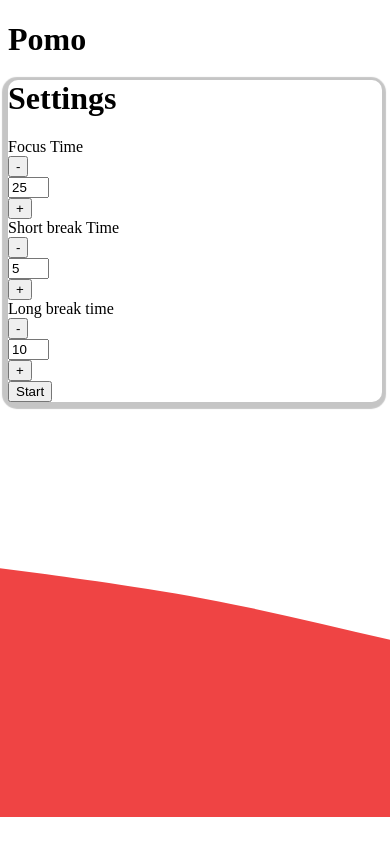
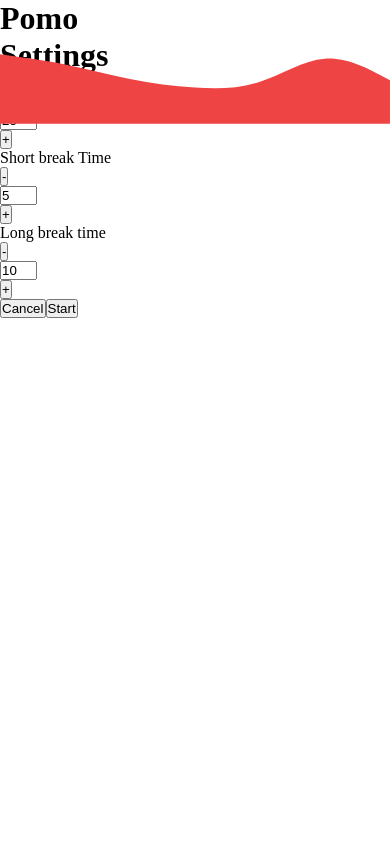
Before and after one commit to sanminoe/il-pomodoro, a Next.js app: page /setting in a window 390 px wide. Shown: the top 856 px of the page. Built offline with nearby package versions, Linux system fonts and the light colour scheme.

Commit message:
made more responsive

```diff
--- a/components/Header/Header.js
+++ b/components/Header/Header.js
@@ -10,20 +10,22 @@ export default (props) => {
 
 	return (
 		<header
-			className={`flex justify-center ${configCtx.theme === 'dark' ? 'text-white' : 'text-black'} w-10/12 z-20`}
+			className={`flex justify-center ${configCtx.theme === 'dark'
+				? 'text-white'
+				: 'text-black'} h-12 w-10/12 z-20`}
 		>
-			<div className="flex justify-between w-full mt-2">
+			<div className="flex justify-between items-center w-full h-full">
 				<div>
-					<h1 className="text-xl">Pomo</h1>
+					<h1 className="text-xl 2xl:text-5xl">Pomo</h1>
 				</div>
-				<div>
+				<div className="h-full">
 					{router.route === '/' && (
-						<button className={style.settingButton}>
+						<button className={`${style.settingButton}`}>
 							<Link href="/setting">
-								<div className="flex">
+								<div className="flex w-12 h-full items-center justify-center">
 									<svg
 										xmlns="http://www.w3.org/2000/svg"
-										className="h-6 w-6 transform hover:rotate-90 transition-transform"
+										className="w-full h-full transform hover:rotate-90 transition-transform"
 										fill="none"
 										viewBox="0 0 24 24"
 										stroke="currentColor"
--- a/components/Header/style.module.css
+++ b/components/Header/style.module.css
@@ -1,14 +1,15 @@
 .settingButton {
 	display: flex;
+	align-items: center;
 	position: relative;
 }
-.settingButton:hover::after {
+.settingButton:hover::before {
 	visibility: visible;
 }
 
-.settingButton::after {
+.settingButton::before {
 	content: "Settings";
 	position: absolute;
-	left: 100%;
+	right: 100%;
 	visibility: hidden;
 }
--- a/components/Layout/Layout.js
+++ b/components/Layout/Layout.js
@@ -1,15 +1,18 @@
 import Header from '../Header/Header';
-import wave from '../../public/wave.svg';
-import style from './style.module.css';
 import ConfigContext from '../../store/configStore';
 import { useContext } from 'react';
+import style from './style.module.css';
 export default ({ children, page, redirectTo }) => {
 	const configCtx = useContext(ConfigContext);
 	return (
-		<div className={`flex flex-col items-center ${configCtx.theme === 'dark' ? 'bg-gray-900' : 'bg-white'}`}>
+		<div
+			className={`flex h-[100vh] flex-col items-center ${configCtx.theme === 'dark'
+				? 'bg-gray-900'
+				: 'bg-white'}`}
+		>
 			<Header page={page} redirectTo={redirectTo} />
-			<div className={style.wavesContainer}>
-				<div className={style.wave}>
+			<div className={style.wavesContainer + ' overflow-hidden'}>
+				<div className={style.wave + ' top-3/4'}>
 					<svg xmlns="http://www.w3.org/2000/svg" viewBox="0 0 1440 320">
 						<path
 							fill={`${configCtx.theme === 'dark' ? 'rgb(239,68,68)' : 'rgb(16, 185, 129)'}`}
@@ -19,7 +22,7 @@ export default ({ children, page, redirectTo }) => {
 					</svg>
 				</div>
 			</div>
-			<div className="w-5/6 flex justify-center relative overflow-hidden z-10">{children}</div>
+			<div className="w-5/6 z-10 h-[fit-content] overflow-hidden">{children}</div>
 		</div>
 	);
 };
--- a/components/Layout/style.module.css
+++ b/components/Layout/style.module.css
@@ -1,18 +1,14 @@
 .wavesContainer {
 	position: absolute;
-	bottom: 0;
-	left: 0;
-	height: 100vh;
+	height: 100%;
 	width: 100%;
-	overflow: hidden;
 	z-index: 0;
 }
 
 .wave {
 	position: absolute;
-	width: 1400px;
+	width: 100%;
 	bottom: 0;
-	top: 60%;
 	left: 0;
 	height: 100%;
 	z-index: inherit;
--- a/pages/_app.js
+++ b/pages/_app.js
@@ -1,5 +1,5 @@
 import 'tailwindcss/tailwind.css';
-import '../style.css';
+import './main.css';
 import { ConfigContextProvider } from '../store/configStore';
 import { AnimatePresence } from 'framer-motion';
 import Layout from '../components/Layout/Layout';
--- /dev/null
+++ b/pages/main.css
@@ -0,0 +1,5 @@
+* {
+	margin: 0;
+	padding: 0;
+	box-sizing: border-box;
+}
--- a/pages/setting/index.js
+++ b/pages/setting/index.js
@@ -119,9 +119,9 @@ export default function Createsession(props) {
 			initial="hidden"
 			animate="enter"
 			exit="exit"
-			className={`flex flex-col items-center w-6/12 mt-4 mb-4 ${theme === 'light'
-				? 'bg-white'
-				: 'bg-gray-900'} rounded-xl ${style.setting} ${theme === 'light' ? 'text-black' : 'text-white'}`}
+			className={`flex flex-col items-center w-full my-4 ${theme === 'light'
+				? 'bg-white text-black'
+				: 'bg-gray-900 text-white'} rounded-xl w-full ${style.setting}}`}
 		>
 			<div className="mt-4">
 				<h1 className="text-3xl">Settings</h1>
@@ -129,9 +129,17 @@ export default function Createsession(props) {
 			<div className=" w-full">
 				<form className="w-full flex flex-col mt-4 items-center">{inputsElements}</form>
 			</div>
-			<div className="w-1/2 flex justify-center my-4">
+			<div className="w-5/6 flex justify-between my-4">
 				<button
-					className="bg-red-700 text-white w-full h-10 rounded hover:bg-red-600"
+					className={` w-24 h-10 rounded hover:border ${theme === 'dark'
+						? 'border-white text-white'
+						: 'border-gray-900 text-black'}`}
+					onClick={() => router.push('/')}
+				>
+					<span>Cancel</span>
+				</button>
+				<button
+					className="bg-red-700 text-white w-24 h-10 rounded hover:bg-red-600"
 					onClick={saveConfigurationHandler}
 				>
 					<span>Start</span>
```
Also changed, not shown: components/Button/Button.js (+5 -5 lines), components/Clock/Clock.js (+5 -5 lines), components/ControlButton/ControlButton.js (+4 -5 lines), pages/index.js (+14 -20 lines).
